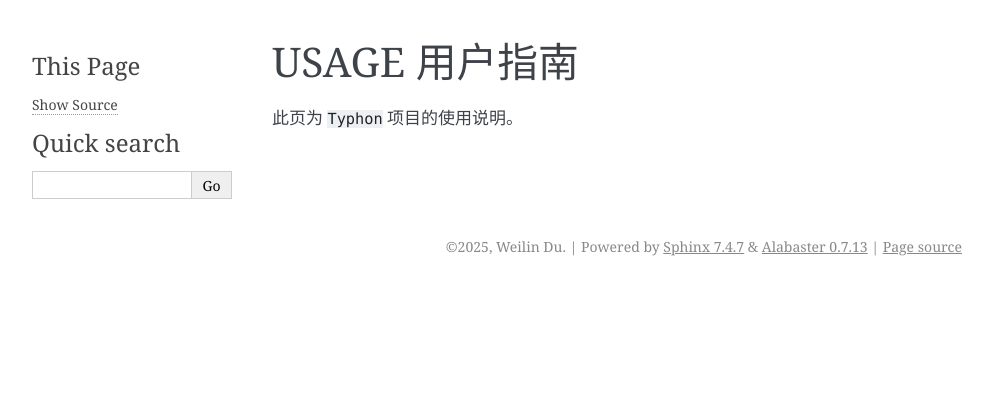
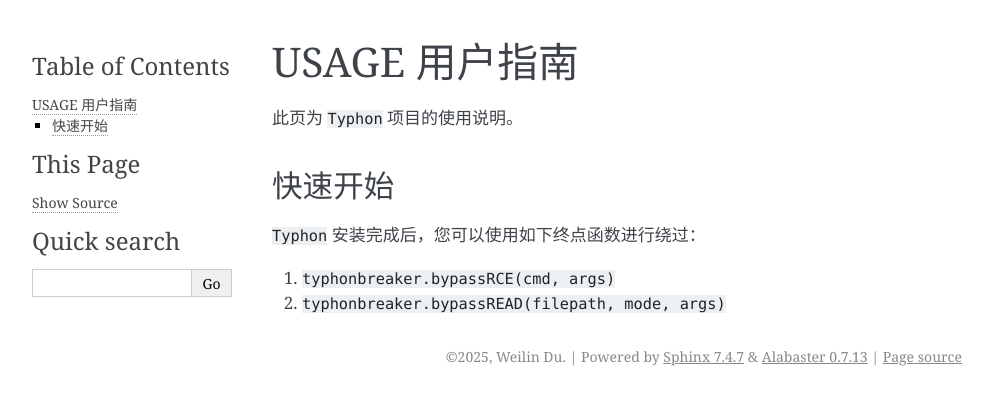
Before and after one commit to Team-intN18-SoybeanSeclab/Typhon, a Sphinx documentation site: the page built from docs/USAGE.rst, in a window 1280 px wide. Shown: the top 405 px of the page, without its empty margins (148-1141 px from the left). Built offline with Sphinx 7.4.7, drawn with Linux system fonts in a browser that asks for light colours.

```diff
--- a/docs/USAGE.rst
+++ b/docs/USAGE.rst
@@ -2,3 +2,14 @@
 ========
 
 此页为 ``Typhon`` 项目的使用说明。
+
+.. toctree::
+    :maxdepth: 2
+
+快速开始
+--------
+
+``Typhon`` 安装完成后，您可以使用如下终点函数进行绕过：
+
+1. ``typhonbreaker.bypassRCE(cmd, args)``
+2. ``typhonbreaker.bypassREAD(filepath, mode, args)``
--- a/docs/index.rst
+++ b/docs/index.rst
@@ -3,12 +3,14 @@
    You can adapt this file completely to your liking, but it should at least
    contain the root `toctree` directive.
 
-Typhon: 最好的CTF pyjail（python jail）沙箱逃逸自动化解题工具
+Typhon: 最好的 CTF pyjail 沙箱逃逸自动化解题工具
 ============================================================
+
+**本文档尚未完善**
 
 ``Typhon`` 是一款基于python3的开源工具，旨在为CTF选手提供方便的pyjail自动化解决工具。
 
-你当前所阅读的是 Typhon 1.9.0 文档。此版本Typhon主要完善了在当前变量空间自动寻找利用链的功能，并实现了关于字符串黑名单和长度限制的绕过器。
+你当前所阅读的是 ``Typhon`` 1.9.0 文档。此版本 ``Typhon`` 主要完善了在当前变量空间自动寻找利用链的功能，并实现了关于字符串黑名单和长度限制的绕过器。
 
 未来， ``Typhon`` 会逐步实现针对 ``AST`` （抽象语法树）， ``audithook`` （审计钩子）黑名单的绕过功能，并提供多行的绕过策略，为CTF选手提供强大的pyjail自动化解题工具。
 
```
Also changed, not shown: 1 other file.
